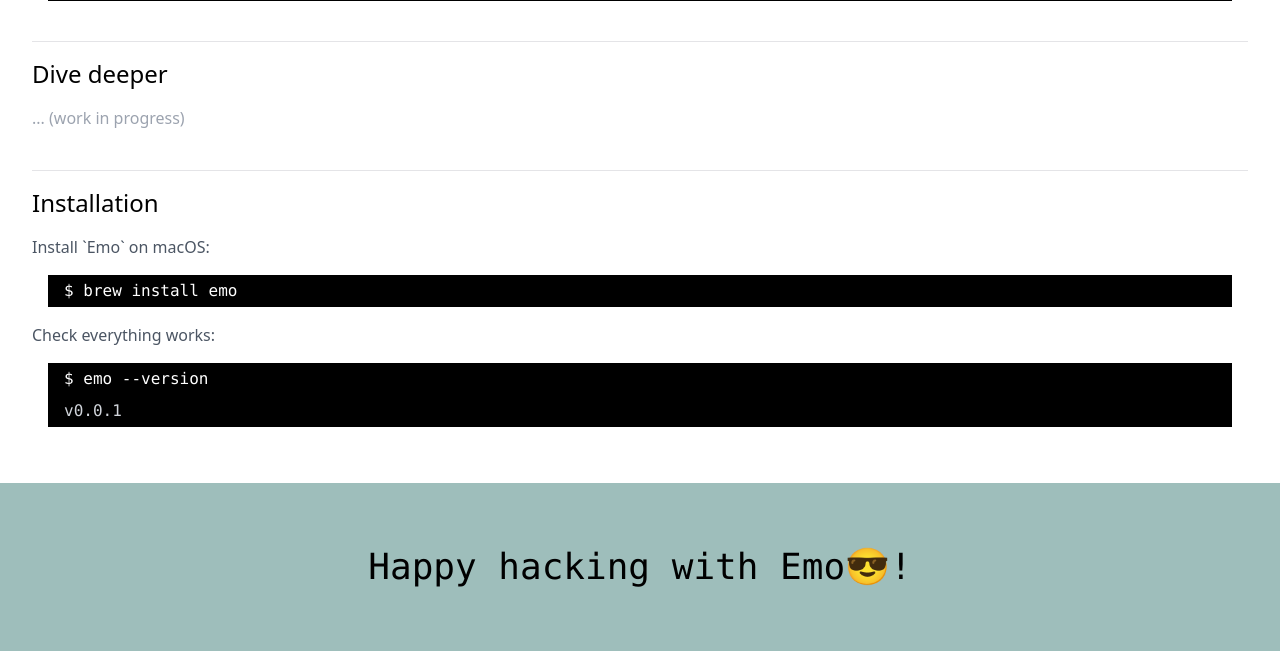
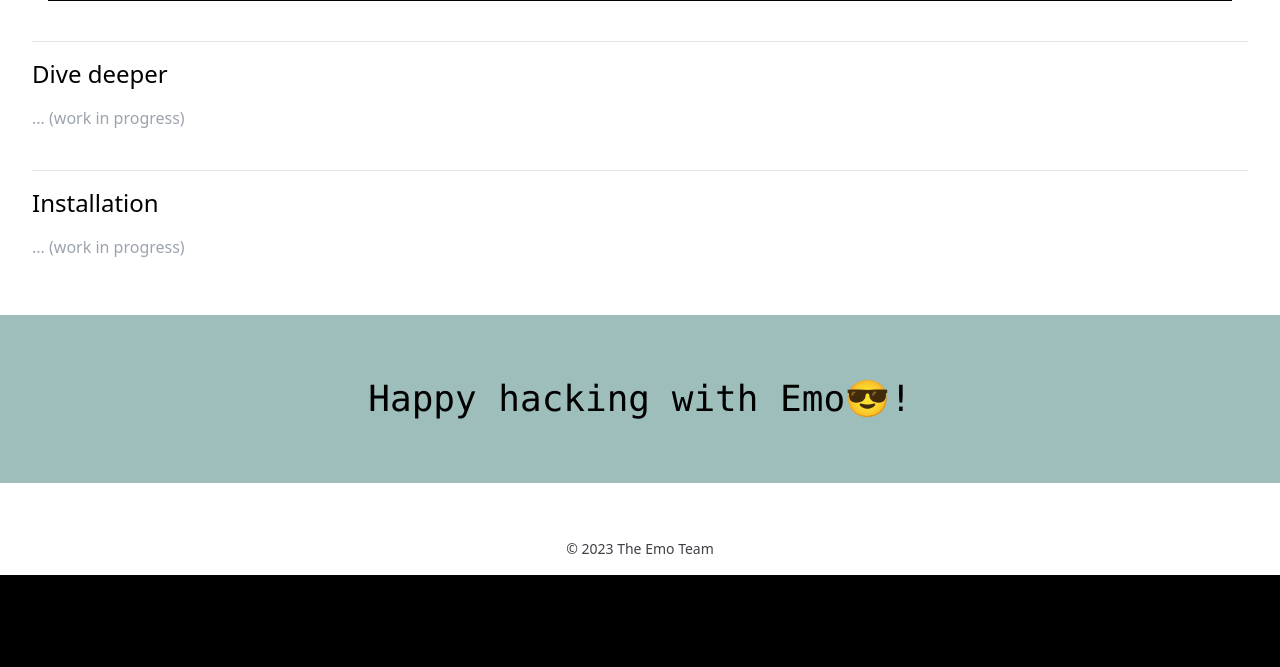
Before and after one commit to daqing/emo-lang.org, a Flask app: page / in a window 1280 px wide. Shown: the part 2330-2997 px from the top of the page. After the commit the page ends 2905 px from the top, so only its background shows below. Run offline with Flask 3, Linux system fonts and the light colour scheme; style sheets or scripts are compiled from the project's sources.

Commit message:
Make installation WIP

```diff
--- a/templates/home.html
+++ b/templates/home.html
@@ -151,7 +151,8 @@
 
           <section class="text-gray-600 mt-10 border-t border-t-zinc-200 pt-4">
             <h2 class="text-2xl text-black">Installation</h2>
-            <p class="mt-4">Install `Emo` on macOS:</p>
+            <p class="mt-4 text-gray-400">... (work in progress)</p>
+            <!-- <p class="mt-4">Install `Emo` on macOS:</p>
             <div class="mt-4 mx-4 bg-black font-mono">
               <div class="py-1 px-4 text-white">$ brew install emo</div>
             </div>
@@ -160,7 +161,7 @@
             <div class="mt-4 mx-4 bg-black font-mono">
               <div class="py-1 px-4 text-white">$ emo --version </div>
               <div class="py-1 px-4 text-gray-300">v0.0.1</div>
-            </div>
+            </div> -->
           </section>
         </div>
 
```
